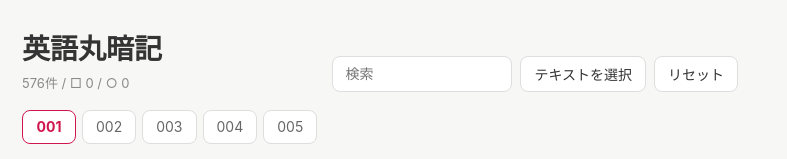
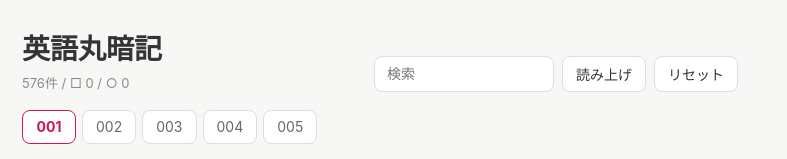
Before and after one commit to git333-20260310/english-memorizer, a plain HTML site: page index.html in a window 1280 px wide. Shown: the top 159 px of the page, without its empty margins (0-787 px from the left). Drawn offline with Linux system fonts and the light colour scheme.

Commit message:
Rename text selection button to speech

```diff
--- a/index.html
+++ b/index.html
@@ -15,7 +15,7 @@
         </div>
         <div class="tools">
           <input id="searchInput" type="search" placeholder="検索" autocomplete="off" />
-          <button id="selectTextButton" type="button">テキストを選択</button>
+          <button id="selectTextButton" type="button">読み上げ</button>
           <button id="resetButton" type="button">リセット</button>
         </div>
       </header>
```
